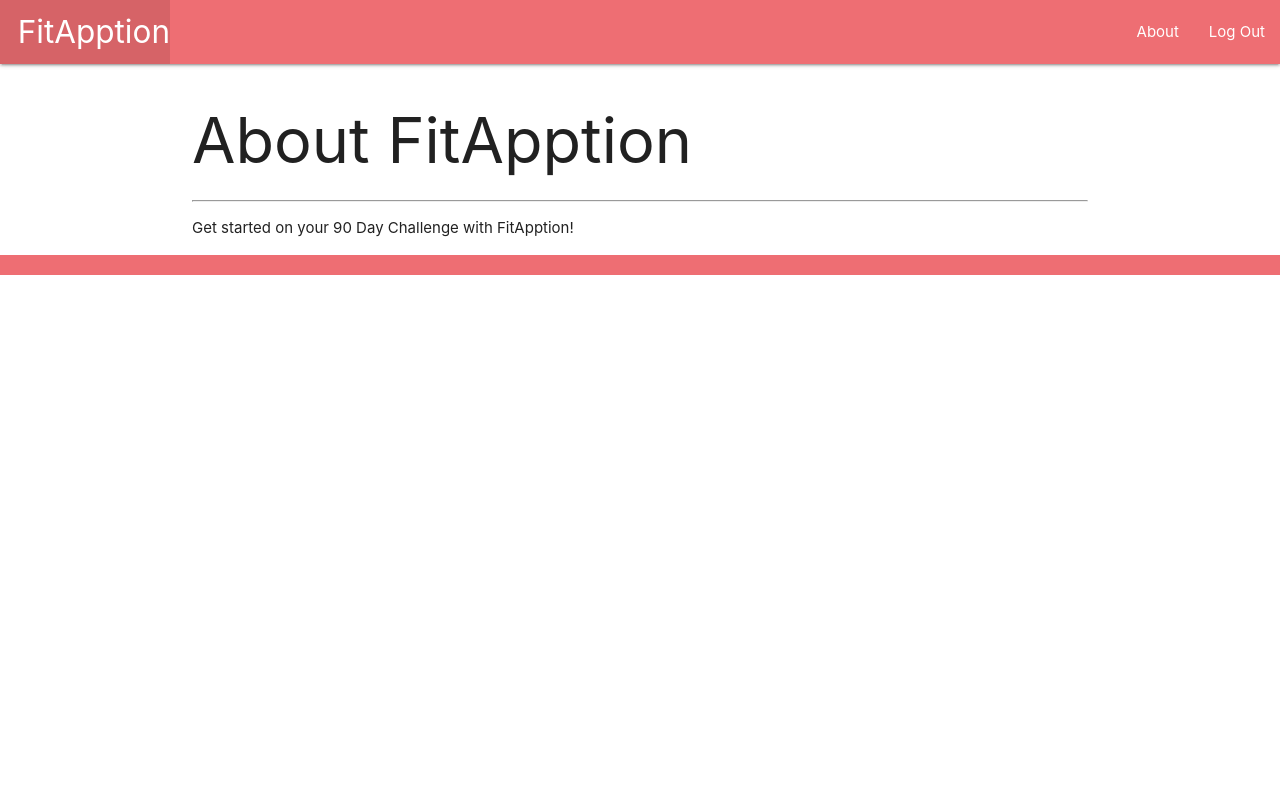
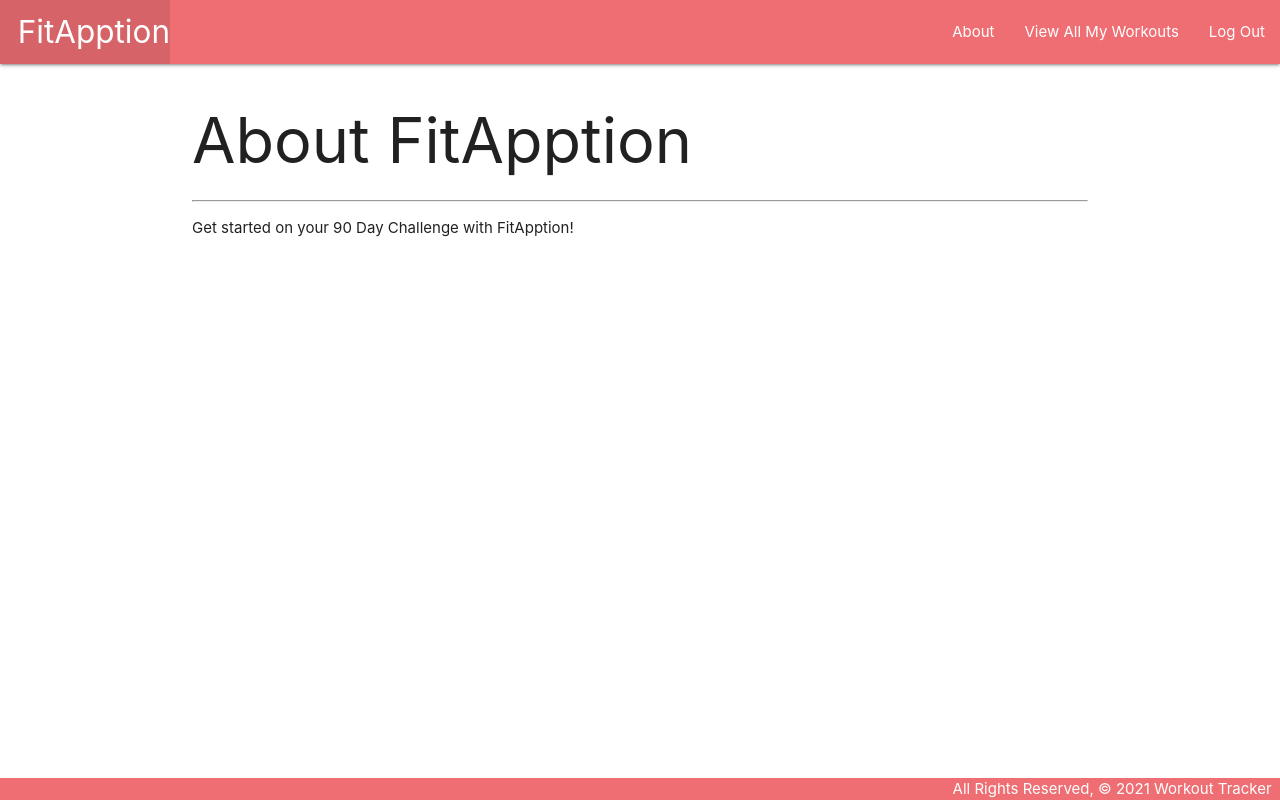
Before and after one commit to kbarne12/FitApption, a Django app: page / in a window 1280 px wide. Run offline with Django 3.2, Linux system fonts and the light colour scheme; the visitor is signed in with stand-in values (Sample User, id 1).

Commit message:
workout index function and route

```diff
--- /dev/null
+++ b/workouttracker/main_app/static/css/style.css
@@ -0,0 +1,14 @@
+body {
+    display: flex;
+    min-height: 100vh;
+    flex-direction: column;
+  }
+
+  main {
+    flex: 1 0 auto;
+  }
+
+  footer.page-footer {
+    padding-top: 0;
+    text-align: right;
+  }
--- a/workouttracker/main_app/templates/base.html
+++ b/workouttracker/main_app/templates/base.html
@@ -1,3 +1,4 @@
+{% load static %}
 <!DOCTYPE html>
 <html lang="en">
 <head>
@@ -6,6 +7,7 @@
   <meta http-equiv="X-UA-Compatible" content="ie=edge">
   <title>Cat Collector</title>
   <link rel="stylesheet" href="https://cdnjs.cloudflare.com/ajax/libs/materialize/1.0.0/css/materialize.min.css">
+  <link rel="stylesheet" type="text/css" href="{% static 'css/style.css' %}">
 </head>
 <body>
   <header class="navbar-fixed">
@@ -20,8 +22,8 @@
   {% if user.is_authenticated %}
     {% comment %} <li><a href="{% url 'toys_create' %}">Add a Toy</a></li>
     <li><a href="{% url 'toys_index' %}">View All Toys</a></li>
-    <li><a href="{% url 'cats_create' %}">Add a Cat</a></li>
-    <li><a href="{% url 'index' %}">View All My Cats</a></li> {% endcomment %}
+    <li><a href="{% url 'cats_create' %}">Add a Cat</a></li> {% endcomment %}
+    <li><a href="{% url 'index' %}">View All My Workouts</a></li>
     <li><a href="{% url 'logout' %}">Log Out</a></li>
   {% else %}
     <li><a href="{% url 'signup' %}">Sign Up</a></li>
--- a/workouttracker/main_app/urls.py
+++ b/workouttracker/main_app/urls.py
@@ -4,4 +4,6 @@
 urlpatterns = [
   path('', views.about, name='about'),
   path('accounts/signup/', views.signup, name='signup'),
+  path('workouts/', views.workouts_index, name='index'),
+
 ]
--- a/workouttracker/main_app/views.py
+++ b/workouttracker/main_app/views.py
@@ -8,6 +8,9 @@
 # Define the home view
 def about(request):
   return render(request, 'about.html')
+
+def workouts_index(request):
+  return render(request, 'workouts/index.html', { 'workouts': workouts })
 
 
 
```
